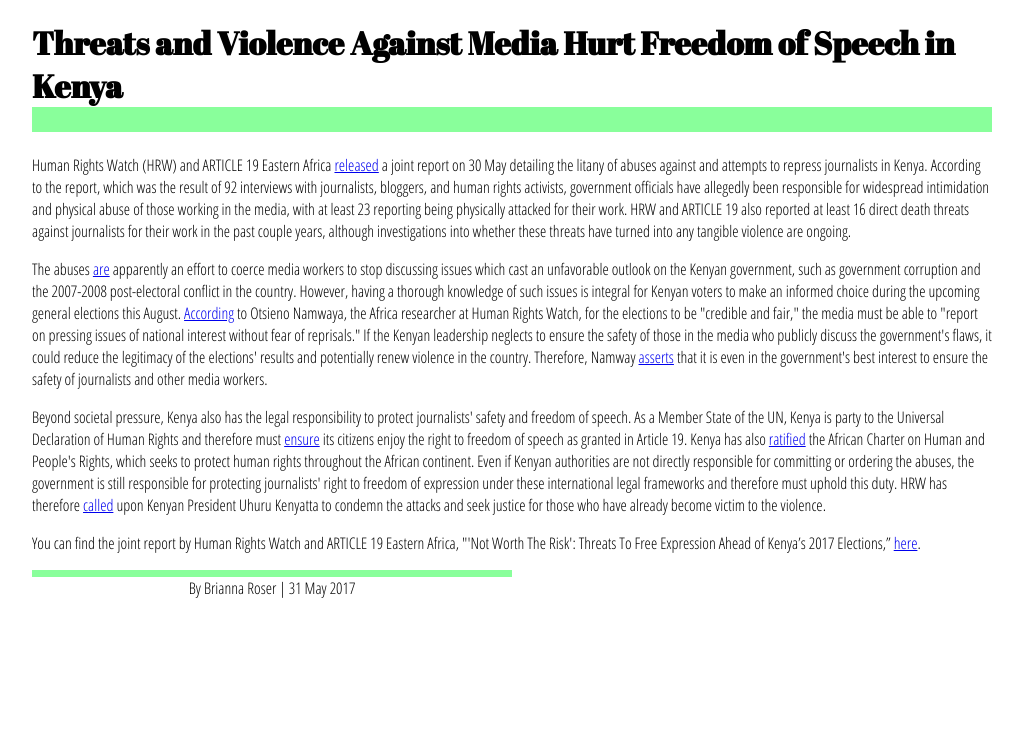
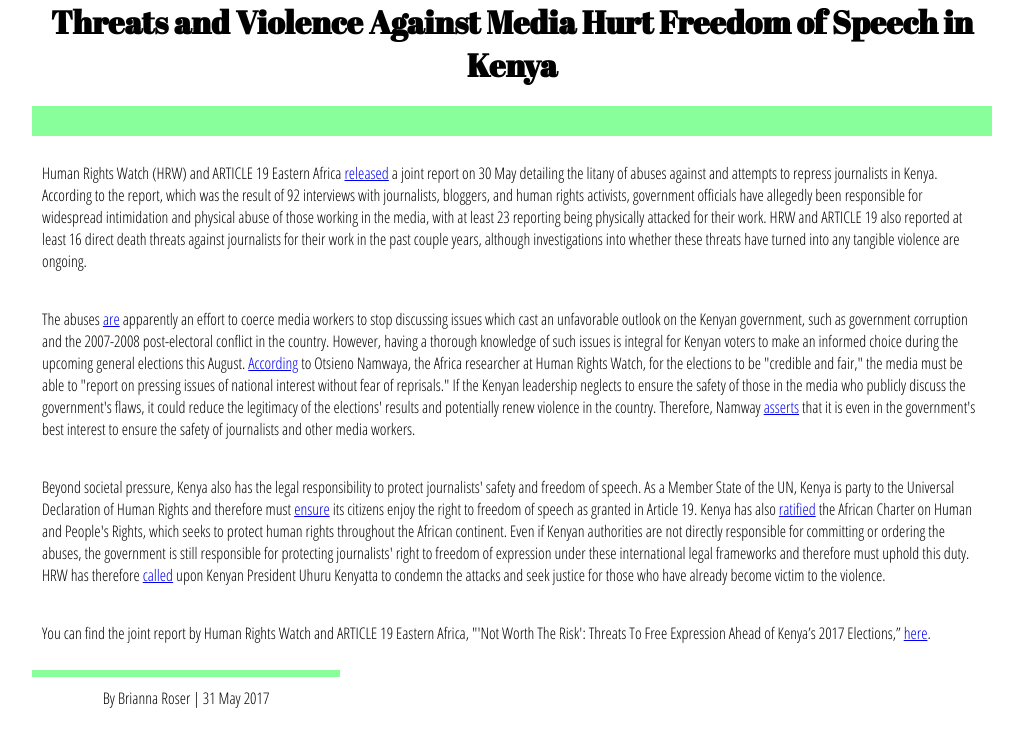
Before and after one commit to broser13/Blog-Post-2, a plain HTML site: page index.html in a window 1280 px wide. Shown: the whole page, without its empty margins (128-1151 px from the left). Drawn offline with Linux system fonts and the light colour scheme.

Commit message:
Update index.html

```diff
--- a/index.html
+++ b/index.html
@@ -12,15 +12,28 @@
       }
 
       h1 {
-        border-bottom: #89FF9B solid 25px;
+        border-bottom: #89FF9B solid 30px;
         font-family: 'Abril Fatface', cursive;
+        text-align: center;
+        margin: auto;
+        padding-bottom: 20px;
+      }
+
+      #blogbody {
+       text-align: justified;
+        text-justify: auto;
+      }
+
+      p {
+        padding: 10px;
       }
 
       #byline {
        text-align: center;
-       width: 50%;
+       width: 30%;
        border-top: #89FF9B solid 7px;
       }
+
 
     </style>
 
@@ -35,7 +48,7 @@
       Threats and Violence Against Media Hurt Freedom of Speech in Kenya
     </h1>
 
-    <div class="">
+    <div id="blogbody">
       <p>
         Human Rights Watch (HRW) and ARTICLE 19 Eastern Africa <a href="https://www.hrw.org/news/2017/05/30/kenya-threats-media-ahead-august-polls">released</a> a joint report on 30 May detailing the litany of abuses against and attempts to repress journalists in Kenya. According to the report, which was the result of 92 interviews with journalists, bloggers, and human rights activists, government officials have allegedly been responsible for widespread intimidation and physical abuse of those working in the media, with at least 23 reporting being physically attacked for their work. HRW and ARTICLE 19 also reported at least 16 direct death threats against journalists for their work in the past couple years, although investigations into whether these threats have turned into any tangible violence are ongoing.
       </p>
```
